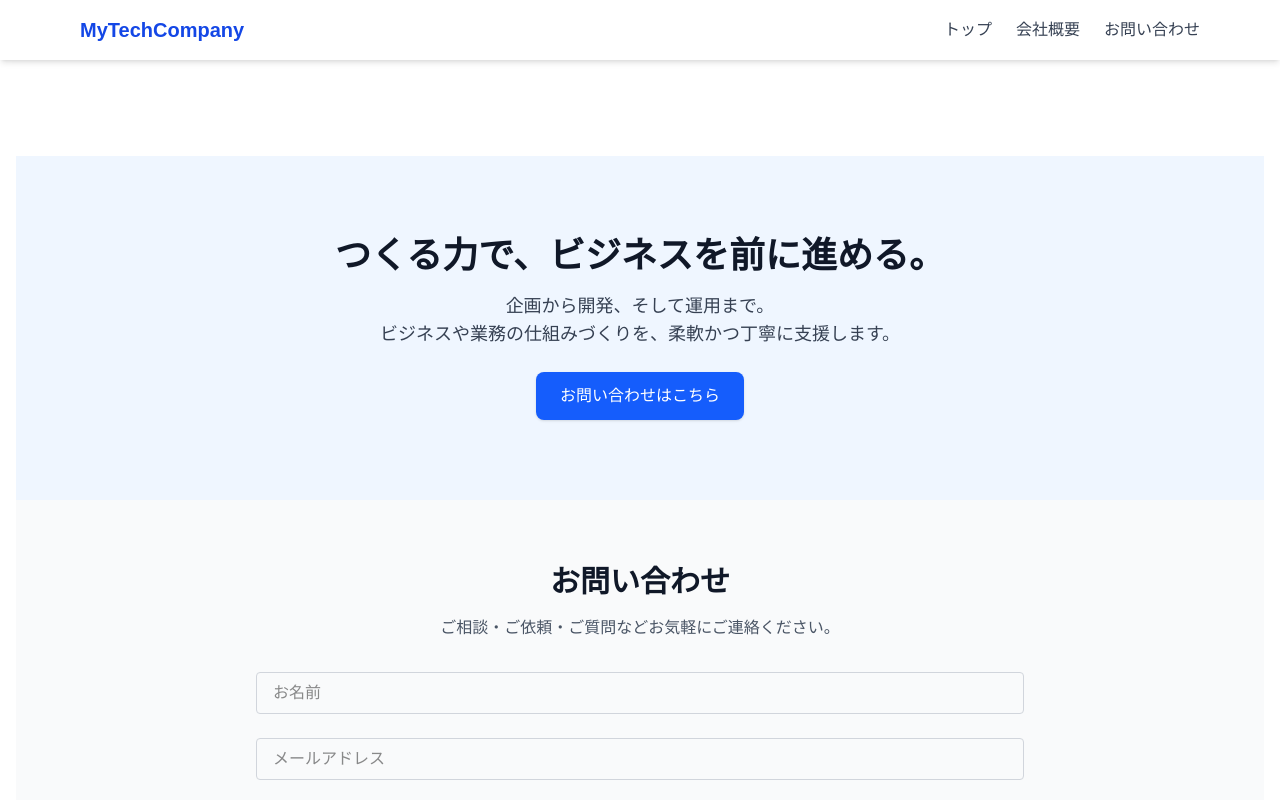
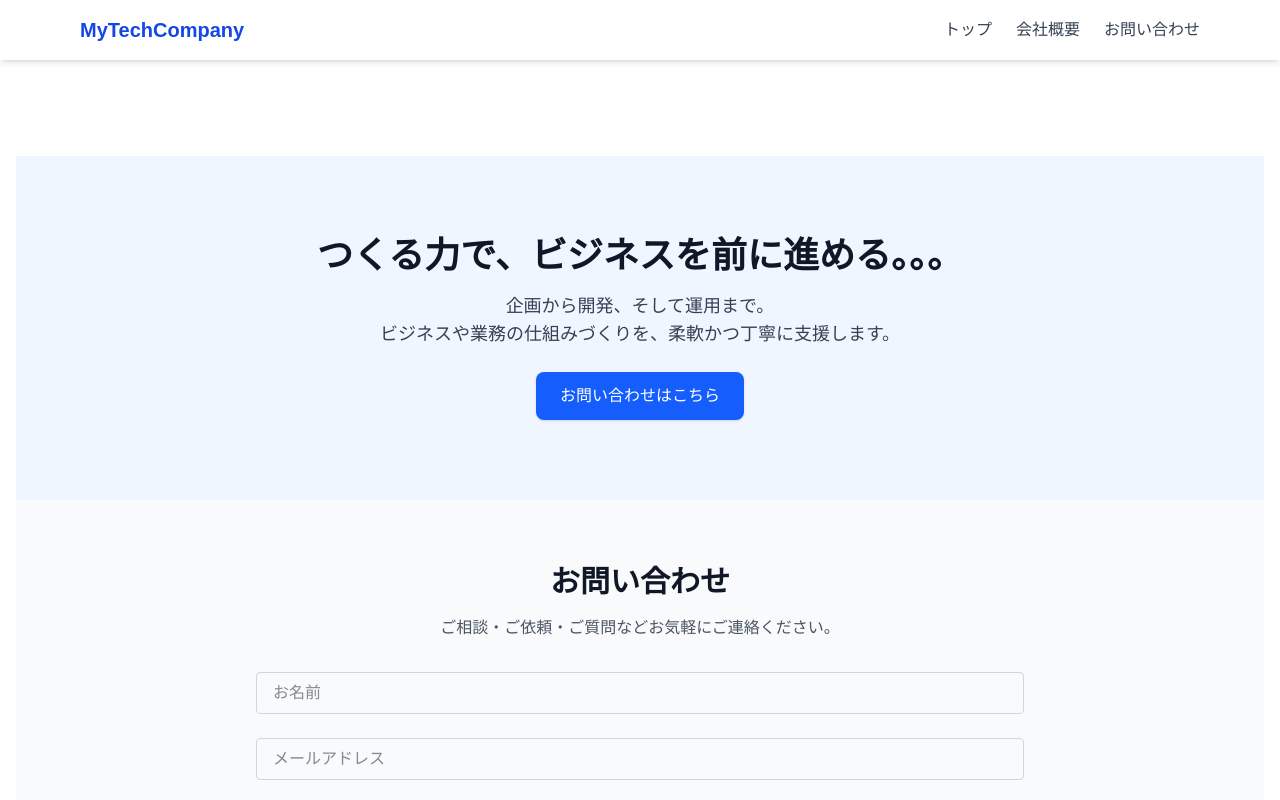
Before and after one commit to YusukeOhno16/my-company-site, a Next.js app: page / in a window 1280 px wide. Shown: the top 800 px of the page. Built offline with nearby package versions, Linux system fonts and the light colour scheme.

Commit message:
HeroSectionのキャッチコピーを「つくる力で、ビジネスを前に進める。」から「つくる力で、ビジネスを前に進める。。。」に変更
Co-Authored-By: YusukeOhno／大野雄亮／GORI16 <ohnoyusuke16@icloud.com>

```diff
--- a/src/components/HeroSection.tsx
+++ b/src/components/HeroSection.tsx
@@ -9,7 +9,7 @@ export default function HeroSection() {
         {/* 幅の最大値を制限して、横パディング（余白）を追加 */}
 
         <h1 className="text-4xl font-bold text-gray-900 mb-4">
-          つくる力で、ビジネスを前に進める。
+          つくる力で、ビジネスを前に進める。。。
         </h1>
 
         <p className="text-lg text-gray-700 mb-6">
```
